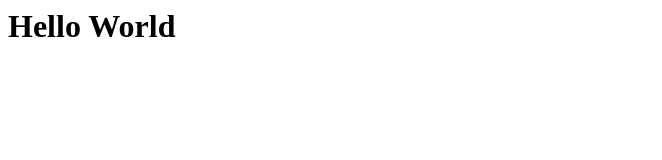
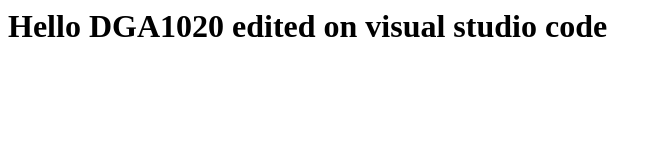
Before and after one commit to matt2666/matt2666.github.io, a plain HTML site: page index.html in a window 1280 px wide. Shown: the whole page, without its empty margins (0-662 px from the left). Drawn offline with Linux system fonts and the light colour scheme.

Commit message:
dga 1020

```diff
--- a/index.html
+++ b/index.html
@@ -1 +1 @@
-<h1>Hello World</h1>
+<h1>Hello DGA1020 edited on visual studio code</h1>
```
